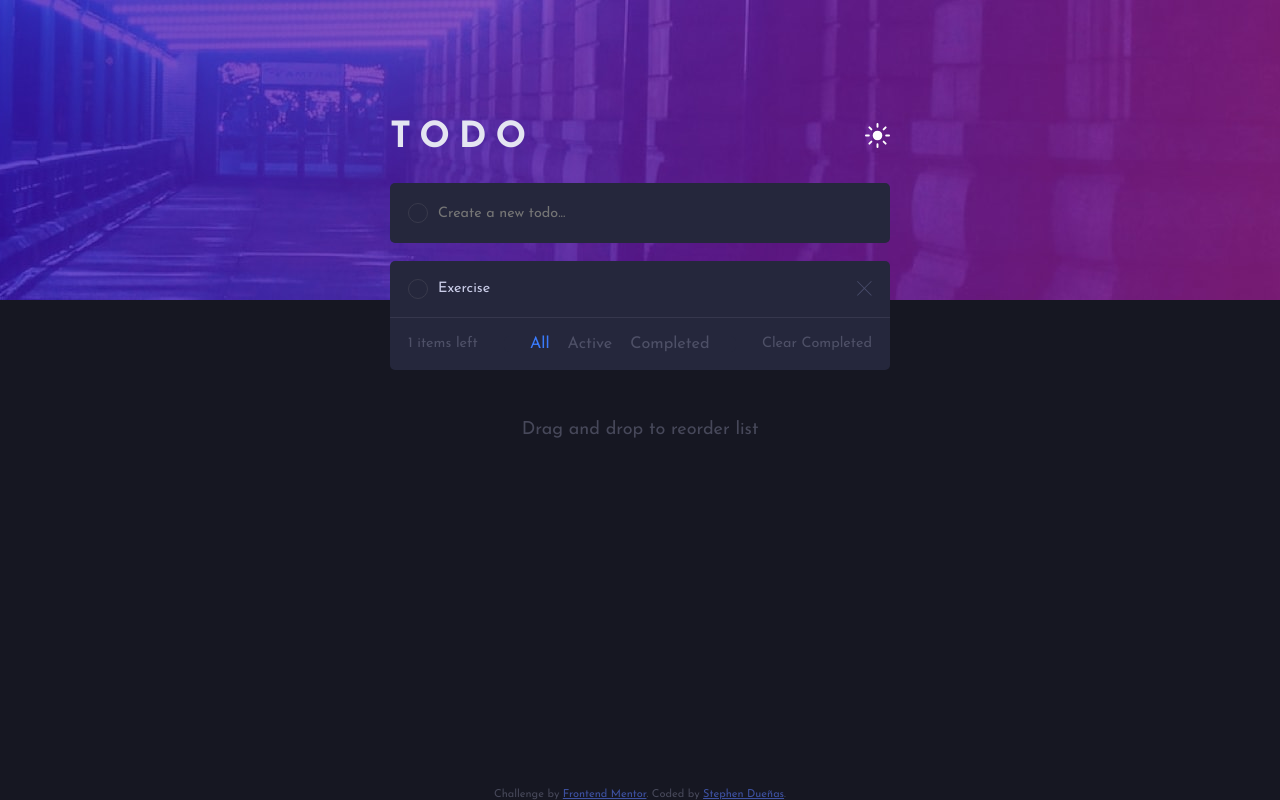
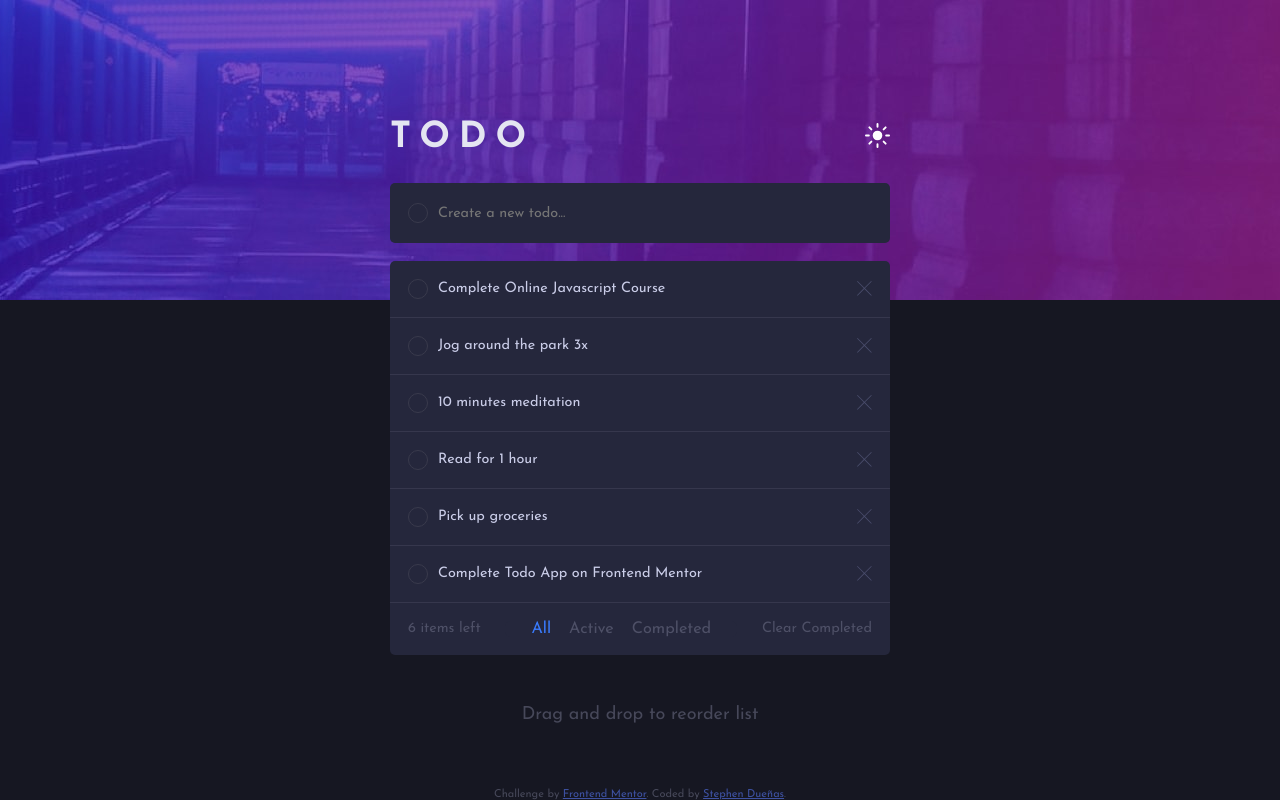
Before and after one commit to stephenduenas/react-todo-app, a React (Create React App) app: page / in a window 1280 px wide. Built offline with nearby package versions, Linux system fonts and the light colour scheme.

Commit message:
Refactored codes

```diff
--- a/src/components/Banner/Banner.scss
+++ b/src/components/Banner/Banner.scss
@@ -2,14 +2,12 @@
 @import '../../sass/utilities/mixins';
 
 .banner-img {
-    animation: fadeIn .3s;
+    animation: fadeIn $transition-seconds;
     width: 100%;
     height: 200px;
-    background-image: url('../../images/bg-mobile-dark.jpg');
-    background-repeat: no-repeat;
-    background-position: top;
+    background: url('../../images/bg-mobile-dark.jpg') no-repeat top;
     background-size: cover;
-    @include media('desktop') {
+    @include media('tablet') {
         height: 300px;
         background-image: url('../../images/bg-desktop-dark.jpg');
     }
@@ -17,9 +15,9 @@
 
 .light {
     .banner-img {
-        animation: fadeIn2 .3s;
+        animation: fadeIn2 $transition-seconds;
         background-image: url('../../images/bg-mobile-light.jpg');
-        @include media('desktop') {
+        @include media('tablet') {
             background-image: url('../../images/bg-desktop-light.jpg');
         }
     }
--- a/src/components/Todo/Todo.js
+++ b/src/components/Todo/Todo.js
@@ -12,28 +12,48 @@ const Todo = ({dark_mode, onSetDarkMode}) => {
     const LOCAL_STORAGE_NAME = 'todo_list';
 
     if (!localStorage.getItem(LOCAL_STORAGE_NAME)) {
-        const default_todo_list = JSON.stringify([
+        const DEFAULT_TODO_LIST = JSON.stringify([
             {
                 is_completed: false,
-                name: 'Exercise'
+                name: 'Complete Online Javascript Course'
+            },
+            {
+                is_completed: false,
+                name: 'Jog around the park 3x'
+            },
+            {
+                is_completed: false,
+                name: '10 minutes meditation'
+            },
+            {
+                is_completed: false,
+                name: 'Read for 1 hour'
+            },
+            {
+                is_completed: false,
+                name: 'Pick up groceries'
+            },
+            {
+                is_completed: false,
+                name: 'Complete Todo App on Frontend Mentor'
             },
         ]);
-        localStorage.setItem(LOCAL_STORAGE_NAME, default_todo_list);
+        localStorage.setItem(LOCAL_STORAGE_NAME, DEFAULT_TODO_LIST);
     }
 
     const [filter, setFilter] = useState('All');
 
     const [todo_list, setTodo] = useState(JSON.parse(localStorage.getItem(LOCAL_STORAGE_NAME)));
 
+    const NEW_TODO_LIST = [...todo_list];
+
     const onCheckClick = (iIndex) => {
-        const NEW_TODO_LIST = [...todo_list];
         NEW_TODO_LIST[iIndex].is_completed = !NEW_TODO_LIST[iIndex].is_completed;
         localStorage.setItem(LOCAL_STORAGE_NAME, JSON.stringify(NEW_TODO_LIST));
         setTodo(NEW_TODO_LIST);
     };
 
     const onRemoveClick = (iIndex) => {
-        const NEW_TODO_LIST = [...todo_list];
         NEW_TODO_LIST.splice(iIndex, 1);
         NEW_TODO_LIST.length === 0 ? localStorage.removeItem(LOCAL_STORAGE_NAME) : localStorage.setItem(LOCAL_STORAGE_NAME, JSON.stringify(NEW_TODO_LIST));
         setTodo(NEW_TODO_LIST);
@@ -48,7 +68,6 @@ const Todo = ({dark_mode, onSetDarkMode}) => {
         if (source.droppableId === destination.droppableId && source.index === destination.index) {
             return
         }
-        const NEW_TODO_LIST = [...todo_list];
         NEW_TODO_LIST.splice(destination.index, 0, NEW_TODO_LIST.splice(source.index, 1)[0]);
         localStorage.setItem(LOCAL_STORAGE_NAME, JSON.stringify(NEW_TODO_LIST))
         setTodo(NEW_TODO_LIST);
--- a/src/components/Todo/Todo.scss
+++ b/src/components/Todo/Todo.scss
@@ -2,11 +2,10 @@
 @import '../../sass/utilities/mixins';
 
 .todo {
+    position: relative;
     width: 90%;
     margin: 0 auto;
     margin-top: -8.5rem;
-    position: relative;
-    z-index: 1;
     @include media('tablet') {
         max-width: 500px;
     }
@@ -15,10 +14,10 @@
     }
     &__list {
         display: block;
+        position: relative;
         list-style: none;
         border-radius: $border-radius $border-radius 0 0;
         overflow: hidden;
-        position: relative;
     }
     & > p {
         position: relative;
--- a/src/components/TodoForm/TodoForm.js
+++ b/src/components/TodoForm/TodoForm.js
@@ -37,7 +37,7 @@ const TodoForm = ({todo_list, onSetTodo}) => {
         <form className="todo__form" onSubmit={e => onFormSubmit(e)}>
             <span className="todo__checkbox" onClick={addTodo}></span>
             <label htmlFor="todo_name"></label>
-            <input name="todo_name" id="todo_name" ref={inputEl} type="text" placeholder="Create a new todo..." onChange={ validateInput }></input>
+            <input name="todo_name" id="todo_name" ref={inputEl} type="text" placeholder="Create a new todo..." onChange={validateInput}></input>
             <input type="submit"></input>
         </form>
     );
--- a/src/components/TodoHandle/TodoHandle.scss
+++ b/src/components/TodoHandle/TodoHandle.scss
@@ -1,25 +1,5 @@
 @import '../../sass/utilities/variables';
 @import '../../sass/utilities/mixins';
-
-.light {
-    .todo {
-        &__handle {
-            background-color: $color-light-2;
-            & > div:hover:last-child {
-                color: $color-light-text-active;
-            }
-            &__filter {
-                background-color: $color-light-2;
-                & > div:hover {
-                    color: $color-light-text-active;
-                }
-                &--active {
-                    color: $color-primary;
-                }
-            }
-        }
-     }
-}
 
 .todo {
     &__handle {
@@ -68,3 +48,23 @@
         }
     }
 }
+
+.light {
+    .todo {
+        &__handle {
+            background-color: $color-light-2;
+            & > div:hover:last-child {
+                color: $color-light-text-active;
+            }
+            &__filter {
+                background-color: $color-light-2;
+                & > div:hover {
+                    color: $color-light-text-active;
+                }
+                &--active {
+                    color: $color-primary;
+                }
+            }
+        }
+     }
+}
--- a/src/components/TodoItem/TodoItem.js
+++ b/src/components/TodoItem/TodoItem.js
@@ -16,11 +16,11 @@ const TodoItem = ({oItem, iIndex, onCheckClick, onRemoveClick, id}) => {
                         {...provided.dragHandleProps}
                         ref={provided.innerRef}
                     >
-                        <span className={`todo__checkbox ${oItem.is_completed === true ? 'todo__checkbox--checked' : ''}`} onClick={() => { onCheckClick(iIndex); }}>
+                        <span className={`todo__checkbox ${oItem.is_completed === true ? 'todo__checkbox--checked' : ''}`} onClick={() => onCheckClick(iIndex)}>
                             <img className="todo__checkbox__check" src={IconCheck} alt="checkbox"></img>
                         </span>
                         <p>{ oItem.name }</p>
-                        <span className="todo__delete" onClick={ () => { onRemoveClick(iIndex); }}>
+                        <span className="todo__delete" onClick={() => onRemoveClick(iIndex)}>
                             <img src={IconCross} alt="delete button"></img>
                         </span>
                     </li>
--- a/src/sass/utilities/_mixins.scss
+++ b/src/sass/utilities/_mixins.scss
@@ -21,7 +21,7 @@
     }
 
     @if ($screen == 'tablet') {
-        @media only screen and (min-width: 376px) {
+        @media only screen and (min-width: 415px) {
             @content
         }
     }
```
